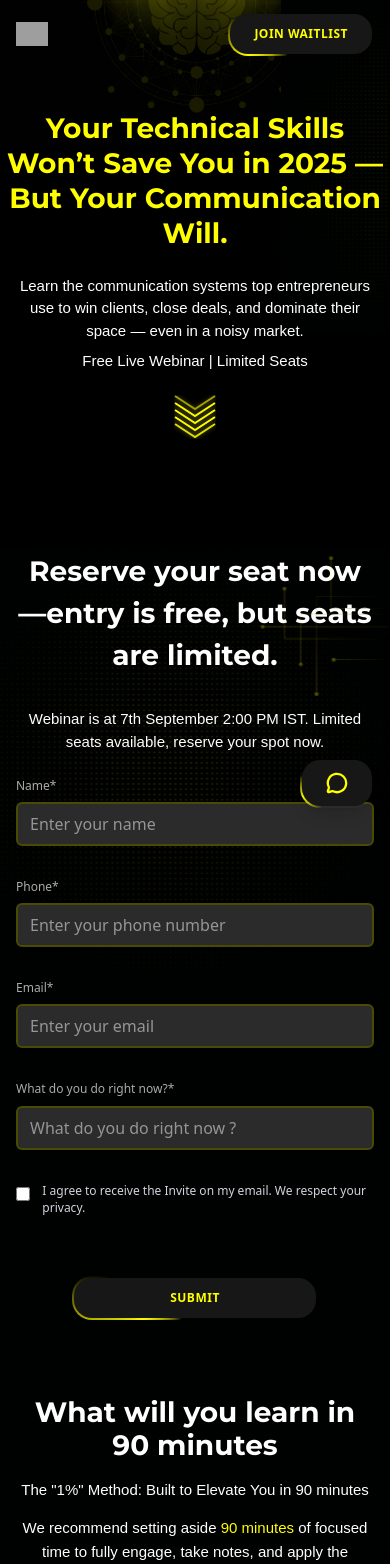
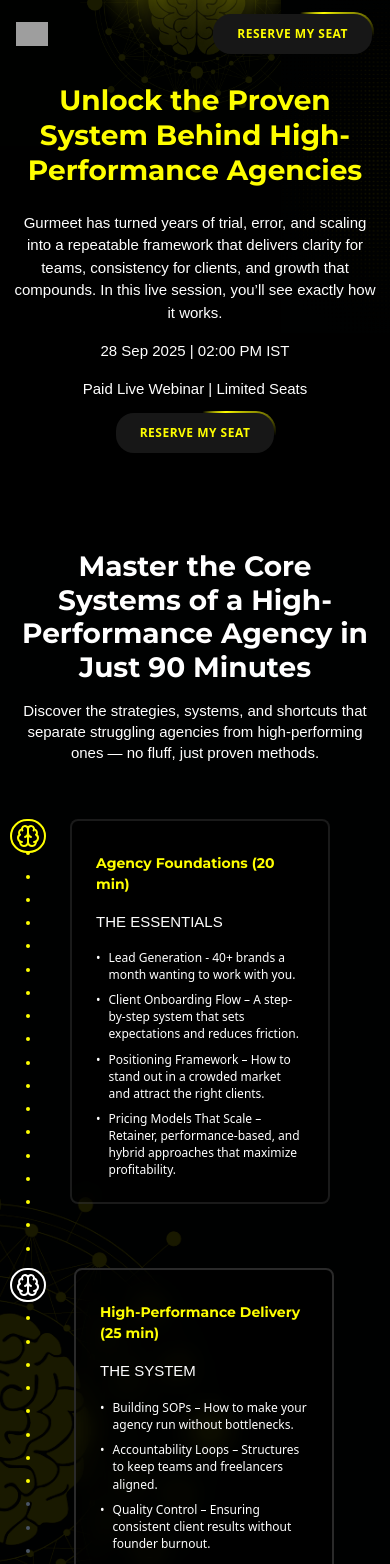
Before and after one commit to yapcapitalist/YC, a React (Vite) app: page /webinar in a window 390 px wide. Shown: the top 1564 px of the page. Built offline with nearby package versions, Linux system fonts and the light colour scheme; grey boxes are pictures that could not be loaded; a web font is replaced by a local one.

Commit message:
razorpay integration

```diff
--- a/src/components/Head.jsx
+++ b/src/components/Head.jsx
@@ -48,8 +48,17 @@ export default function StickyHeader() {
         </div>
 
 <div className="flex items-center gap-4">
-          {/* Button */}
-
+  {pageLocation ? (
+    // Show only on webinar page
+    <GradientButton
+  onClick={() => {
+            window.open("https://pages.razorpay.com/pl_RJ7BNosGN9dF4e/view", "_blank");
+          }}
+    >
+                RESERVE MY SEAT
+    </GradientButton>
+  ) : (
+    // Show on every other page
     <GradientButton
       onClick={() => {
         const el = document.getElementById("program-details");
@@ -58,28 +67,7 @@ export default function StickyHeader() {
     >
       JOIN WAITLIST
     </GradientButton>
-
-          {/*
-            {pageLocation && (
-            <GradientButton
-              onClick={() => {
-                const el = document.getElementById("webform");
-                if (el) el.scrollIntoView({ behavior: "smooth" });
-              }}
-            >
-              JOIN WEBINAR
-            </GradientButton>
   )}
-                      */}
-          {/* {!pageLocation && (
-            <GradientButton
-              onClick={() => {
-                navigate("/webinar");
-              }}
-            >
-              JOIN WEBINAR
-            </GradientButton>
-            )} */}
 </div>
       </div>
     </header>
--- a/src/components/Webinar/WebCurriculum.jsx
+++ b/src/components/Webinar/WebCurriculum.jsx
@@ -137,16 +137,16 @@ export default function Component() {
       </div>
 
       {/* Header */}
-      <div className="text-center mb-10 sm:mb-20">
-        <h2 className="text-3xl font-bold mb-4">What will you learn in 90 minutes</h2>
+      <div className="text-center mb-10 sm:mb-20 flex flex-col items-center justify-center relative z-10">
+        <h2 className="max-w-6xl text-3xl font-bold mb-4">Master the Core Systems of a High-Performance Agency in Just 90 Minutes</h2>
 
         <div className="max-w-2xl mx-auto">
-          <p className="text-xl font-semibold mb-4">The "1%" Method: Built to Elevate You in 90 minutes</p>
-          <p className="text-gray-300 text-sm leading-relaxed">
+          <p className="text-xl font-semibold mb-4">Discover the strategies, systems, and shortcuts that separate struggling agencies from high-performing ones — no fluff, just proven methods.</p>
+          {/* <p className="text-gray-300 text-sm leading-relaxed">
             We recommend setting aside
             <span className="!text-[15px] sm:!text-[22px] !text-[#fefe00]"> 90 minutes </span>
             of focused time to fully engage, take notes, and apply the strategies from this webinar.
-          </p>
+          </p> */}
         </div>
       </div>
 
@@ -167,7 +167,7 @@ export default function Component() {
           className="absolute left-3 sm:left-1/2 transform -translate-x-1/2 dotted-line-container"
           style={{
             top: "2rem",
-            bottom: "24rem",
+            bottom: "22rem",
             width: "2px",
           }}
         >
@@ -179,27 +179,27 @@ export default function Component() {
           <div className=" sm:w-1/2 w-full pr-0 sm:pr-8">
             <div className="w-[260px] sm:w-auto bg-black/20 border-2 border-[#2a2a2a] backdrop-blur-md p-6 rounded-lg border border-white/10">
               <p className="!font-semibold mb-2"></p>
-              <h2 className="font-bold !text-[#fefe00] !text-[14px] sm:!text-[28px] mb-4">Instant Communication Mastery (25 min)</h2>
-              <p className="text-gray-400 text-sm mb-4">ESSENTIALS</p>
+              <h2 className="font-bold !text-[#fefe00] !text-[14px] sm:!text-[28px] mb-4">Agency Foundations (20 min)</h2>
+              <p className="text-gray-400 text-sm mb-4">THE ESSENTIALS</p>
 
               <ul className="space-y-2 text-sm">
                 <li className="flex items-start">
                   <span className=" mr-2">•</span>
-                  <span>Speak on Command – How to deliver clear, confident answers without notes or prep.</span>
+                  <span>Lead Generation - 40+ brands a month wanting to work with you.</span>
                 </li>
                 <li className="flex items-start">
                   <span className=" mr-2">•</span>
-                  <span>Tone & Accent Control – Simple drills to sound sharper and reduce mother-tongue influence.</span>
+                  <span>Client Onboarding Flow – A step-by-step system that sets expectations and reduces friction.</span>
                 </li>
                 <li className="flex items-start">
                   <span className=" mr-2">•</span>
-                  <span>Composure Under Pressure – Verbal Aikido for staying calm in conflict or interruptions.</span>
+                  <span>Positioning Framework – How to stand out in a crowded market and attract the right clients.</span>
+                </li>
+                <li className="flex items-start">
+                  <span className=" mr-2">•</span>
+                  <span>Pricing Models That Scale – Retainer, performance-based, and hybrid approaches that maximize profitability.</span>
                 </li>
                 {/* <li className="flex items-start">
-                  <span className=" mr-2">•</span>
-                  <span>Tone Command: Calibrate tone, pacing, and volume based on audience psychology</span>
-                </li>
-                <li className="flex items-start">
                   <span className=" mr-2">•</span>
                   <span>Verbal Aikido: Stay composed in pressure, interruptions, or conflict</span>
                 </li> */}
@@ -229,21 +229,21 @@ export default function Component() {
           <div className="sm:w-1/2 w-full pl-0 sm:pl-8">
             <div className="w-[260px] sm:w-auto bg-black/20 border-2 border-[#2a2a2a] backdrop-blur-md p-6 rounded-lg">
               <p className="font-semibold mb-2"></p>
-              <h2 className="font-bold !text-[#fefe00] !text-[14px] sm:!text-[28px] mb-4">Content That Captivates (30 min)</h2>
-              <p className="mb-4">THE DEVELOPMENT</p>
+              <h2 className="font-bold !text-[#fefe00] !text-[14px] sm:!text-[28px] mb-4">High-Performance Delivery (25 min)</h2>
+              <p className="mb-4">THE SYSTEM</p>
 
               <ul className="space-y-2 text-sm">
                 <li className="flex items-start">
                   <span className="mr-2">•</span>
-                  <span>Structuring Insights Like a Pro – Frameworks that make you sound like an industry authority.</span>
+                  <span>Building SOPs – How to make your agency run without bottlenecks.</span>
                 </li>
                 <li className="flex items-start">
                   <span className="mr-2">•</span>
-                  <span>Hook Thinking – How to grab and hold attention from the first 5 seconds.  </span>
+                  <span>Accountability Loops – Structures to keep teams and freelancers aligned.</span>
                 </li>
                 <li className="flex items-start">
                   <span className="mr-2">•</span>
-                  <span>Camera Leadership – Single-take video delivery without sounding robotic.</span>
+                  <span>Quality Control – Ensuring consistent client results without founder burnout.</span>
                 </li>
                 {/* <li className="flex items-start">
                   <span className="mr-2">•</span>
@@ -267,25 +267,25 @@ export default function Component() {
         </div>
 
         {/* Month 3 - Mastery */}
-        <div className="w-fit sm:w-auto flex flex-row-reverse sm:flex-row items-start" ref={sectionRefs[2]}>
+        <div className="w-fit sm:w-auto flex flex-row-reverse sm:flex-row items-start mb-16" ref={sectionRefs[2]}>
           <div className="sm:w-1/2 w-full pr-0 sm:pr-8">
             <div className="w-[260px] sm:w-auto bg-black/20 border-2 border-[#2a2a2a] backdrop-blur-md p-6 rounded-lg">
               <p className="font-semibold mb-2"></p>
-              <h2 className="font-bold !text-[#fefe00] !text-[14px] sm:!text-[28px] mb-4"> High-Stakes Communication for Business (30 min)</h2>
-              <p className="mb-4">MASTERY</p>
+              <h2 className="font-bold !text-[#fefe00] !text-[14px] sm:!text-[28px] mb-4"> Retention & Growth Engine (25 min)</h2>
+              <p className="mb-4">THE GROWTH</p>
 
               <ul className="space-y-2 text-sm">
                 <li className="flex items-start">
                   <span className="mr-2">•</span>
-                  <span>Owning the Room – Influence clients, teams, or investors with presence.</span>
+                  <span>Client Communication Rhythm – Reporting and meetings that build trust and reduce churn.</span>
                 </li>
                 <li className="flex items-start">
                   <span className="mr-2">•</span>
-                  <span>Handling Objections – Tactics to dismantle resistance without sounding defensive.</span>
+                  <span>Upsell Playbook – Turning one-time projects into long-term accounts.</span>
                 </li>
                 <li className="flex items-start">
                   <span className="mr-2">•</span>
-                  <span>Decision Driving – Using voice, story, and structure to move people to action.</span>
+                  <span>Growth Loops – Simple referral and case study systems to keep new clients coming in.</span>
                 </li>
                 {/* <li className="flex items-start">
                   <span className="mr-2">•</span>
@@ -303,6 +303,7 @@ export default function Component() {
             </div>
           </div>
 
+
           <div className={`flex items-center absolute ml-1 sm:ml-0 left-[-28px] sm:left-[0px] sm:relative justify-center bg-black w-[54px] h-[34px] sm:w-18 sm:h-16  rounded-full border-2 border-white-600 relative z-10 ${activeSection === 2 ? "text-[#fefe00]" : "text-white-400"}`}>
             <Brain className={`w-8 h-6 sm:w-8 sm:h-8  ${activeSection === 2 ? "text-[#fefe00]" : "text-white-400"}`} />
           </div>
@@ -310,47 +311,98 @@ export default function Component() {
           <div className="w-1/2 pl-0 sm:pl-8"></div>
         </div>
 
+        <div className="flex w-fit sm:w-auto items-start mb-16" ref={sectionRefs[1]}>
+          <div className="w-1/2 pr-0 sm:pr-8"></div>
+
+          <div className={`flex items-center ml-1 sm:ml-0 absolute left-[-28px] sm:left-[0px] sm:relative justify-center !bg-black w-[54px] h-[34px] sm:w-18 sm:h-16 rounded-full bg-black/20 backdrop-blur-mdl border-2 border-white-600 relative z-10 ${activeSection === 1 ? "text-[#fefe00]" : "text-white-400"}`}>
+            <Brain className={`w-8 h-6 sm:w-8 sm:h-8 ${activeSection === 1 ? "text-[#fefe00]" : "text-white-400"}`} />
+          </div>
+
+          <div className="sm:w-1/2 w-full pl-0 sm:pl-8">
+            <div className="w-[260px] sm:w-auto bg-black/20 border-2 border-[#2a2a2a] backdrop-blur-md p-6 rounded-lg">
+              <p className="font-semibold mb-2"></p>
+              <h2 className="font-bold !text-[#fefe00] !text-[14px] sm:!text-[28px] mb-4">Scaling Beyond You (20 min)</h2>
+              <p className="mb-4">THE FUTURE</p>
+
+              <ul className="space-y-2 text-sm">
+                <li className="flex items-start">
+                  <span className="mr-2">•</span>
+                  <span>Hiring Your First A-Players – Who to bring in first and how to train them.</span>
+                </li>
+                <li className="flex items-start">
+                  <span className="mr-2">•</span>
+                  <span>Automation & Tools – Leveraging tech to save hours each week.</span>
+                </li>
+                <li className="flex items-start">
+                  <span className="mr-2">•</span>
+                  <span>Founder Freedom – Creating an agency that grows even when you step away.</span>
+                </li>
+                {/* <li className="flex items-start">
+                  <span className="mr-2">•</span>
+                  <span>Positioning as a Premium Provider</span>
+                </li>
+                <li className="flex items-start">
+                  <span className=" mr-2">•</span>
+                  <span>Framework Delivery: Build mental slides for any topic and deliver without rambling</span>
+                </li>
+                <li className="flex items-start">
+                  <span className="mr-2">•</span>
+                  <span>Decision Driving: Use voice and narrative to move people to take action</span>
+                </li> */}
+              </ul>
+            </div>
+          </div>
+
+        </div>
+
       </div>
 
-      {/* <div className="relative z-1 max-w-3xl mx-auto mt-20">
+      <div className="relative z-1 max-w-3xl mx-auto mt-20">
         <div className="flex justify-center mb-10">
-          <h2 className="text-[#fefe00] flex items-center gap-2">
-           Beyond the Curriculum
+          <h2 className="text-[#fefe00] flex items-center gap-2 text-center">
+            Your Agency Doesn’t Need More Hustle. It Needs a System.
           </h2>
         </div>
 
         <div className="space-y-8">
           <div className="flex items-start gap-4 border-b border-[#fefe00] py-6">
-            <div className="currsvg sm:w-[52] sm:h-[52]">
+            {/* <div className="currsvg sm:w-[52] sm:h-[52]">
               <img src={discussiionicon} alt="" />
-            </div>
+            </div> */}
             <div>
-              <h4 className="!font-semibold text-lg text-white">Live 1:1 Feedback</h4>
-              <p className="!text-gray-400 text-sm">Personal coaching with mentors who won't let you hide.</p>
+              {/* <h4 className="!font-semibold text-lg text-white">Live 1:1 Feedback</h4> */}
+              <p className="!text-gray-400 text- text-center">In just 90 minutes, you’ll see the exact frameworks high-performing agencies use to win clients, deliver consistently, and scale without burning out.</p>
             </div>
           </div>
 
           <div className="flex items-start gap-4 border-b border-[#fefe00] pb-6">
-            <div className="currsvg sm:w-[52] sm:h-[52]">
+            {/* <div className="currsvg sm:w-[52] sm:h-[52]">
               <img src={maskicon} alt="" />
-            </div>
+            </div> */}
             <div>
-              <h4 className="!font-semibold text-lg text-white">High-Stake Projects</h4>
-              <p className="!text-gray-400 text-sm">Simulate real-world scenarios. Build confidence under pressure.</p>
+              {/* <h4 className="!font-semibold text-lg text-white">High-Stake Projects</h4> */}
+              <p className="!text-gray-400 text-sm text-center">This isn’t another free webinar — it’s a paid, limited-seat session designed for founders who are serious about growth.</p>
             </div>
           </div>
 
-          <div className="flex items-start gap-4 border-b border-[#fefe00] pb-6">
+          {/* <div className="flex items-start gap-4 border-b border-[#fefe00] pb-6">
             <div className="currsvg sm:w-[52] sm:h-[52]">
               <img src={trophyicon} alt="" />
             </div>
             <div>
-              <h4 className="!font-semibold text-lg text-white">Final Showcase</h4>
+              <h4 className="!font-semibold text-lg text-white">Secure your seat now before registrations close.</h4>
               <p className="!text-gray-400 text-sm">Present your skills to elite judges. No scripts. Just you.</p>
             </div>
-          </div>
+          </div> */}
         </div>
-      </div> */}
+
+        <div className="flex justify-center mt-10">
+          <p className="!font-semibold text-lg text-white flex items-center gap-2">
+            Your Agency Doesn’t Need More Hustle. It Needs a System.
+          </p>
+        </div>
+
+      </div>
 
     </div>
   )
--- a/src/components/Webinar/Webinar.jsx
+++ b/src/components/Webinar/Webinar.jsx
@@ -14,12 +14,12 @@ const Webinar = () => {
         <div>
             <StickyHeader />
             <WebHero />
-            <YCForm/>
+            {/* <YCForm/> */}
             <Curriculum/>
-            <WebinarFor/>
+            {/* <WebinarFor/> */}
             {/* <StartCreatorCareer/> */}
-            <FAQSection/>
-            <Footer/>
+            {/* <FAQSection/>
+            <Footer/> */}
         </div>
     )
 }
--- a/src/components/Webinar/WebinarHero.jsx
+++ b/src/components/Webinar/WebinarHero.jsx
@@ -1,118 +1,68 @@
-
+import { useEffect } from "react";
 import dot from "../../assets/Dot Background.svg";
-import Illustration from '../../assets/Header.png'
-
+import Illustration from "../../assets/Header.png";
+import GradientButton from "../ui/GradientButton";
 
 export default function WebHero() {
+  // useEffect(() => {
+  //   if (!document.getElementById("razorpay-embed-btn-js")) {
+  //     const script = document.createElement("script");
+  //     script.defer = true;
+  //     script.id = "razorpay-embed-btn-js";
+  //     script.src = "https://cdn.razorpay.com/static/embed_btn/bundle.js";
+  //     document.body.appendChild(script);
+  //   } else {
+  //     const rzp = window["_rzp_"];
+  //     rzp && rzp.init && rzp.init();
+  //   }
+  // }, []);
+
   return (
-    <section className="relative bg-black overflow-hidden text-white min-h-[550px] sm:min-h-screen flex items-center justify-center px-1 py-0 sm:py-20 pb-0 relative overflow-hidden">
-
-      <img src={Illustration} alt="" className="object-fill absolute top-[0px] left-1/2 -translate-x-1/2  z-4" />
+    <section className="relative bg-black overflow-hidden text-white min-h-[550px] sm:min-h-screen flex items-center justify-center px-1 py-0 sm:py-20 pb-0">
+      <img
+        src={Illustration}
+        alt=""
+        className="object-fill absolute top-[0px] left-1/2 -translate-x-1/2 z-4"
+      />
 
       <div className="absolute grid-svg hero-gridsvg bottom-[-168px] right-[-534px] [@media(min-width:1600px)]:right-[-644px] !z-6">
-        <img src={dot} alt="" width="" height="" />
+        <img src={dot} alt="" />
       </div>
 
       <div className="max-w-6xl text-center z-10">
-        <h1 className="leading-tight mb-6">Your Technical Skills Won’t Save You in 2025 — But Your Communication Will.</h1>
+        <h1 className="leading-tight mb-6">
+          Unlock the Proven System Behind High-Performance Agencies
+        </h1>
 
         <p className="px-2 sm:py-0 max-w-3xl mx-auto">
-        Learn the communication systems top entrepreneurs use to win clients, close deals, and dominate their space — even in a noisy market.
+          Gurmeet has turned years of trial, error, and scaling into a repeatable
+          framework that delivers clarity for teams, consistency for clients, and
+          growth that compounds. In this live session, you’ll see exactly how it
+          works.
         </p>
 
+        <p className="text-sm text-white-600 font-semibold my-4">
+          28 Sep 2025 | 02:00 PM IST
+        </p>
         <p className="text-sm text-white-600 font-semibold mt-2">
-        Free Live Webinar | Limited Seats
+          Paid Live Webinar | Limited Seats
         </p>
 
-
-        {/* <div className="w-full flex flex-col items-center justify-center align-center">
-          <p className="w-[28%] h-2 bg-gray-700 rounded-full overflow-hidden my-4 sm:my-8">
-            <span className="block h-full bg-[#fefe00] w-[44%] rounded-full"></span>
-          </p>
-          <p>Only 14 Seats Avilable</p>
-        </div> */}
-
-        {/* Optional down arrow */}
-        {/* Down arrow with sequential brightening effect */}
-        <div className="mt-6 flex justify-center items-center"
+        {/* <div
+          className="razorpay-embed-btn"
+          data-url="https://pages.razorpay.com/pl_RJ7BNosGN9dF4e/view"
+          data-text="RESERVE MY SEAT"
+          data-color="#fefe00"
+          data-size="large"
+        ></div> */}
+        <GradientButton
           onClick={() => {
-            const el = document.getElementById("webform");
-            if (el) el.scrollIntoView({ behavior: "smooth" });
-          }}>
-          <svg class="homesvg" width="42" height="44" viewBox="0 0 42 44" fill="none" xmlns="http://www.w3.org/2000/svg">
-            <path
-              d="M1 1L21 14L41 1"
-              stroke="#868600"
-              strokeWidth="2"
-              className="arrow-path-1"
-            />
-            <path
-              d="M1 8L21 21L41 8"
-              stroke="#868600"
-              strokeWidth="2"
-              className="arrow-path-2"
-            />
-            <path
-              d="M1 15L21 28L41 15"
-              stroke="#868600"
-              strokeWidth="2"
-              className="arrow-path-3"
-            />
-            <path
-              d="M1 22L21 35L41 22"
-              stroke="#868600"
-              strokeWidth="2"
-              className="arrow-path-4"
-            />
-            <path
-              d="M1 29L21 42L41 29"
-              stroke="#868600"
-              strokeWidth="2"
-              className="arrow-path-5"
-            />
-          </svg>
-        </div>
-
-        {/* CSS for the brightening animation */}
-        <style jsx>{`
-  @keyframes brighten {
-    0%, 80% {
-      opacity: 0.1;
-      filter: brightness(0.3);
-    }
-    20%, 60% {
-      opacity: 1;
-      filter: brightness(2) drop-shadow(0 0 3px #868600);
-    }
-  }
-
-  .arrow-path-1 {
-    animation: brighten 4s ease-in-out infinite;
-    animation-delay: 0s;
-  }
-
-  .arrow-path-2 {
-    animation: brighten 4s ease-in-out infinite;
-    animation-delay: 0.4s;
-  }
-
-  .arrow-path-3 {
-    animation: brighten 4s ease-in-out infinite;
-    animation-delay: 0.6s;
-  }
-
-  .arrow-path-4 {
-    animation: brighten 4s ease-in-out infinite;
-    animation-delay: 0.8s;
-  }
-
-  .arrow-path-5 {
-    animation: brighten 4s ease-in-out infinite;
-    animation-delay: 0.10s;
-  }
-`}</style>
+            window.open("https://pages.razorpay.com/pl_RJ7BNosGN9dF4e/view", "_blank");
+          }}                            // className="bg-yellow-400 hover:bg-yellow-500 text-black px-4 py-2 rounded font-medium"
+        >
+          RESERVE MY SEAT
+        </GradientButton>
       </div>
-
     </section>
   );
 }
--- a/src/index.css
+++ b/src/index.css
@@ -205,6 +205,10 @@ button:hover{
 }
 
 
+#rzp-root a{
+  color:#000 !important;
+}
+
 @media (max-width:768px) {
 
   h1,
--- a/src/main.jsx
+++ b/src/main.jsx
@@ -84,7 +84,7 @@ createRoot(document.getElementById('root')).render(
         } />
         <Route path='/webinar' element={
           <>
-            <Widget apiUrl="https://chatbot-box-production.up.railway.app/chat" />
+            {/* <Widget apiUrl="https://chatbot-box-production.up.railway.app/chat" /> */}
             <Webinar />
           </>
         } />
```
Lines whose indentation alone changed are shown as unchanged.
